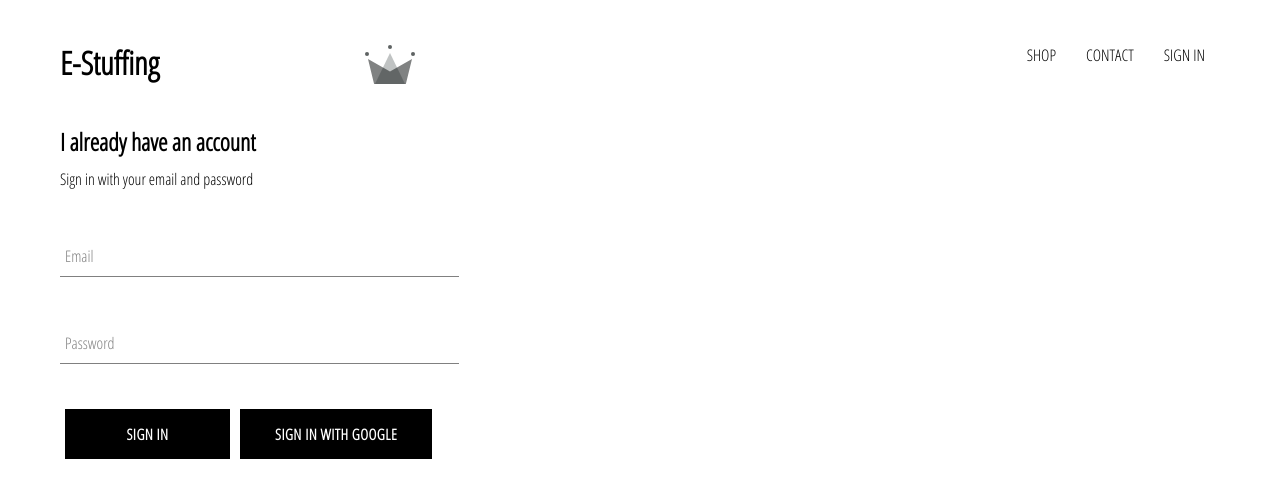
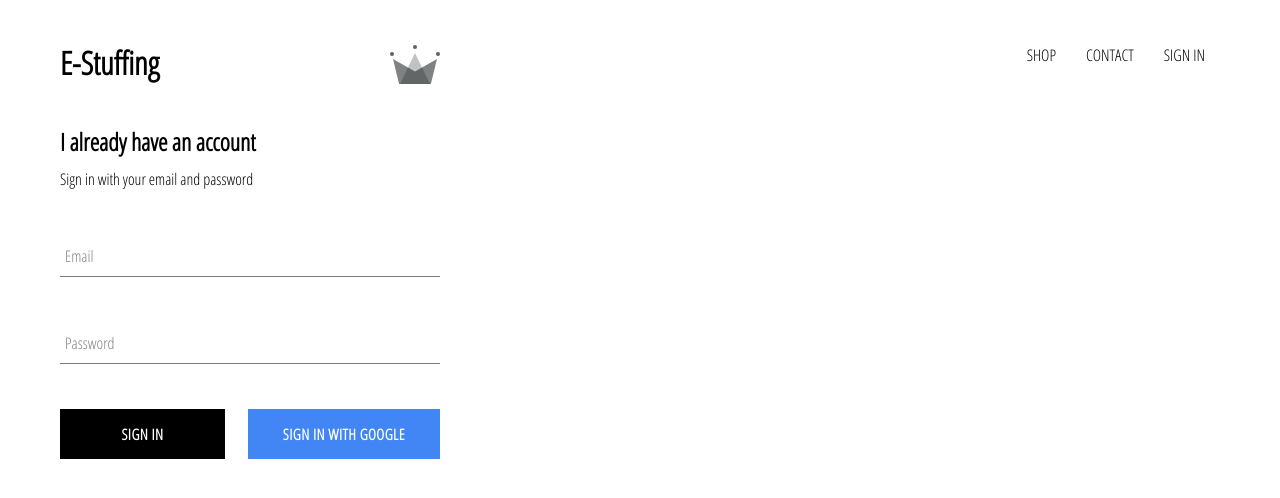
Before and after one commit to cde/e-stuffing, a React (Create React App) app: page /signin in a window 1280 px wide. Shown: the top 498 px of the page. Built offline with nearby package versions, Linux system fonts and the light colour scheme; no server answers.

Commit message:
Finished integrating firebase into app, create signin with google

```diff
--- a/src/App.css
+++ b/src/App.css
@@ -7,3 +7,7 @@
     text-decoration: none;
     color: black;
 }
+
+* {
+    box-sizing: border-box;
+}
--- a/src/App.js
+++ b/src/App.js
@@ -1,15 +1,38 @@
-import React from 'react';
+import React, { Component } from 'react';
 import { Switch, Route,  } from 'react-router-dom'
 import './App.css';
 import HomePage from "./pages/HomePage/HomePage";
 import ShopPage from "./pages/ShopPage/ShopPage";
 import Header  from "./components/Header/Header";
 import SessionPage  from "./pages/SessionPage/SessionPage";
+import { auth } from './firebase/firebase.util';
 
-function App() {
+class App extends Component {
+    constructor() {
+        super();
+        this.state = {
+            currentUser: null
+        }
+    }
+
+    unsubscribeFromAuth = null;
+
+    componentDidMount() {
+        this.unsubscribeFromAuth = auth.onAuthStateChanged(user => {
+            this.setState({ currentUser: user });
+
+            console.log(user);
+        });
+    }
+
+    componentWillUnmount() {
+        this.unsubscribeFromAuth();
+    }
+
+    render(){
         return (
             <div className="App">
-        <Header />
+                <Header currentUser={this.state.currentUser}/>
                 <Switch>
                     <Route exact path='/' component= {HomePage} />
                     <Route  path='/shop' component={ShopPage} />
@@ -19,4 +42,6 @@
         );
     }
 
+}
+
 export default App;
--- a/src/components/CustomButton/CustomButton.jsx
+++ b/src/components/CustomButton/CustomButton.jsx
@@ -1,8 +1,8 @@
 import React from 'react';
 import './CustomButton.scss';
 
-const CustomButton = ({children, ...otherProps}) => (
-    <button className='custom-button' {...otherProps}>
+const CustomButton = ({children, isGoogleSignIn, ...otherProps}) => (
+    <button className={`${isGoogleSignIn ? 'google-sign-in' : ''} custom-button`} {...otherProps}>
         {children}
     </button>
 );
--- a/src/components/CustomButton/CustomButton.scss
+++ b/src/components/CustomButton/CustomButton.scss
@@ -13,11 +13,20 @@
   font-weight: bolder;
   border: none;
   cursor: pointer;
-  margin: 0 5px;
 
   &:hover {
     background-color: white;
     color: black;
     border: 1px solid black;
   }
+
+  &.google-sign-in {
+    background-color: #4285f4;
+    color: white;
+
+    &:hover {
+      background-color: #357ae8;
+      border: none;
+    }
+  }
 }
--- a/src/components/Header/Header.jsx
+++ b/src/components/Header/Header.jsx
@@ -1,11 +1,12 @@
 import React from 'react';
 import { Link } from 'react-router-dom';
+import { auth } from '../../firebase/firebase.util';
 
 import  { ReactComponent as Logo } from "../../assets/crown.svg";
 
 import './Header.scss'
 
-const Header = () => (
+const Header = ( {currentUser}) => (
     <div className='header'>
         <h1>E-Stuffing</h1>
 
@@ -15,7 +16,11 @@
         <div className='options'>
            <Link className='option'  to= '/shop'> SHOP </Link>
            <Link className='option'  to= '/shop'> CONTACT </Link>
-           <Link className='option'  to= '/signin'> SIGN IN </Link>
+            {
+               currentUser ? (
+                   <div className='option' onClick={() => auth.signOut()}> SIGN OUT </div>
+               ) : (<Link className='option'  to= '/signin'> SIGN IN </Link>)
+            }
         </div>
     </div>
 );
--- a/src/components/Header/Header.scss
+++ b/src/components/Header/Header.scss
@@ -20,6 +20,7 @@
 
     .option {
       padding: 10px 15px;
+      cursor: pointer;
     }
   }
 }
--- a/src/components/Session/SignIn.jsx
+++ b/src/components/Session/SignIn.jsx
@@ -47,9 +47,10 @@
                         label='Password'
                         required
                     />
-
-                    <CustomButton type='submit'>SIGN IN</CustomButton>
-                    <CustomButton onClick={ signInWithGoogle }> SIGN IN with GOOGLE </CustomButton>
+                    <div className='buttons'>
+                        <CustomButton type='submit'>SIGN IN</CustomButton>
+                        <CustomButton onClick={ signInWithGoogle } isGoogleSignIn> SIGN IN with GOOGLE </CustomButton>
+                    </div>
                 </form>
             </div>
         )
--- a/src/components/Session/SingIn.scss
+++ b/src/components/Session/SingIn.scss
@@ -1,5 +1,6 @@
 .sign-in {
-  width: 30vw;
+  //width: 30vw;
+  width: 380px;
   display: flex;
   flex-direction: column;
 
@@ -7,7 +8,8 @@
     margin: 10px 0;
   }
 
-  .google {
-
+  .buttons {
+    display: flex;
+    justify-content: space-between;
   }
 }
```
Lines whose indentation alone changed are shown as unchanged.
